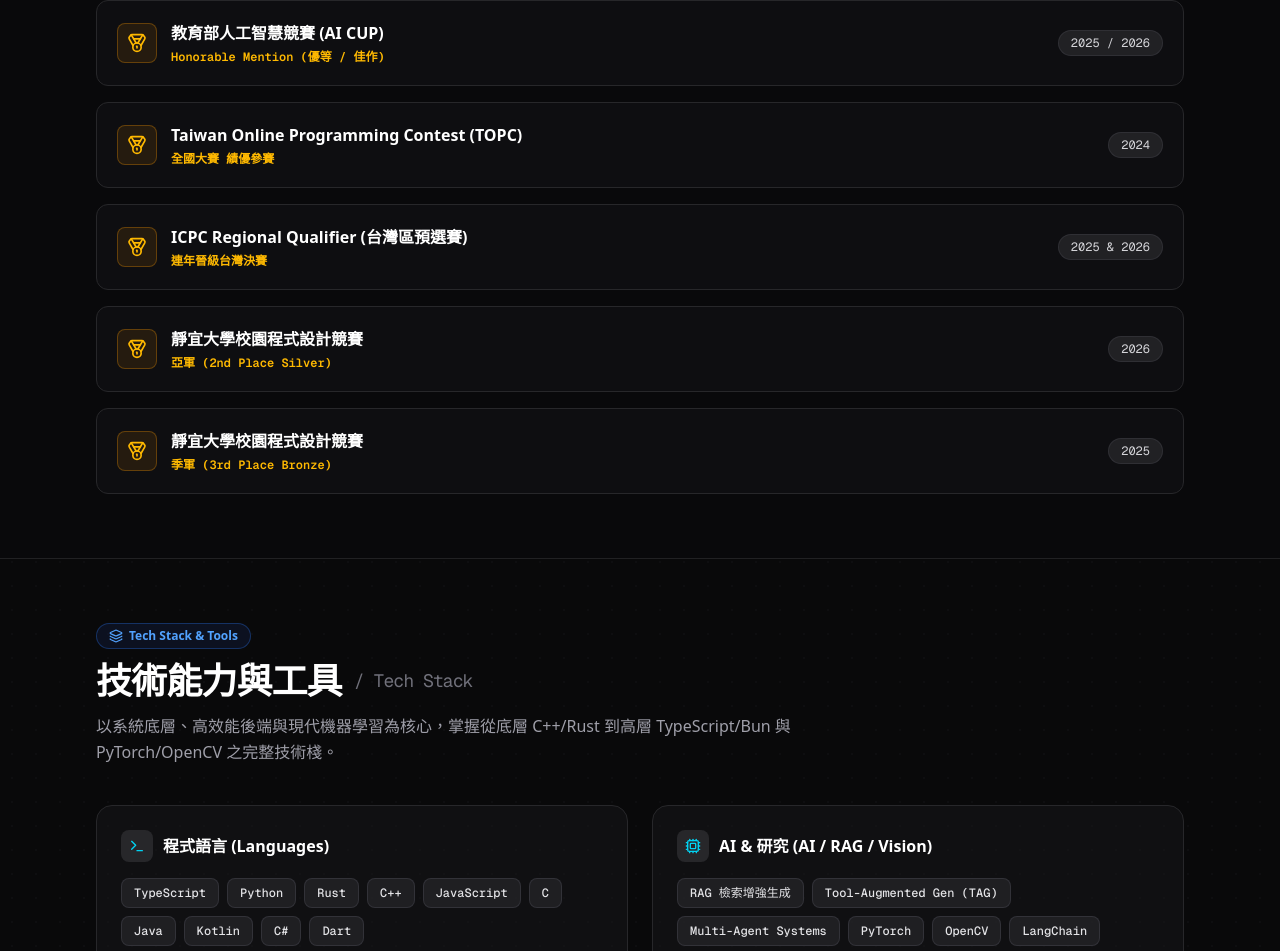
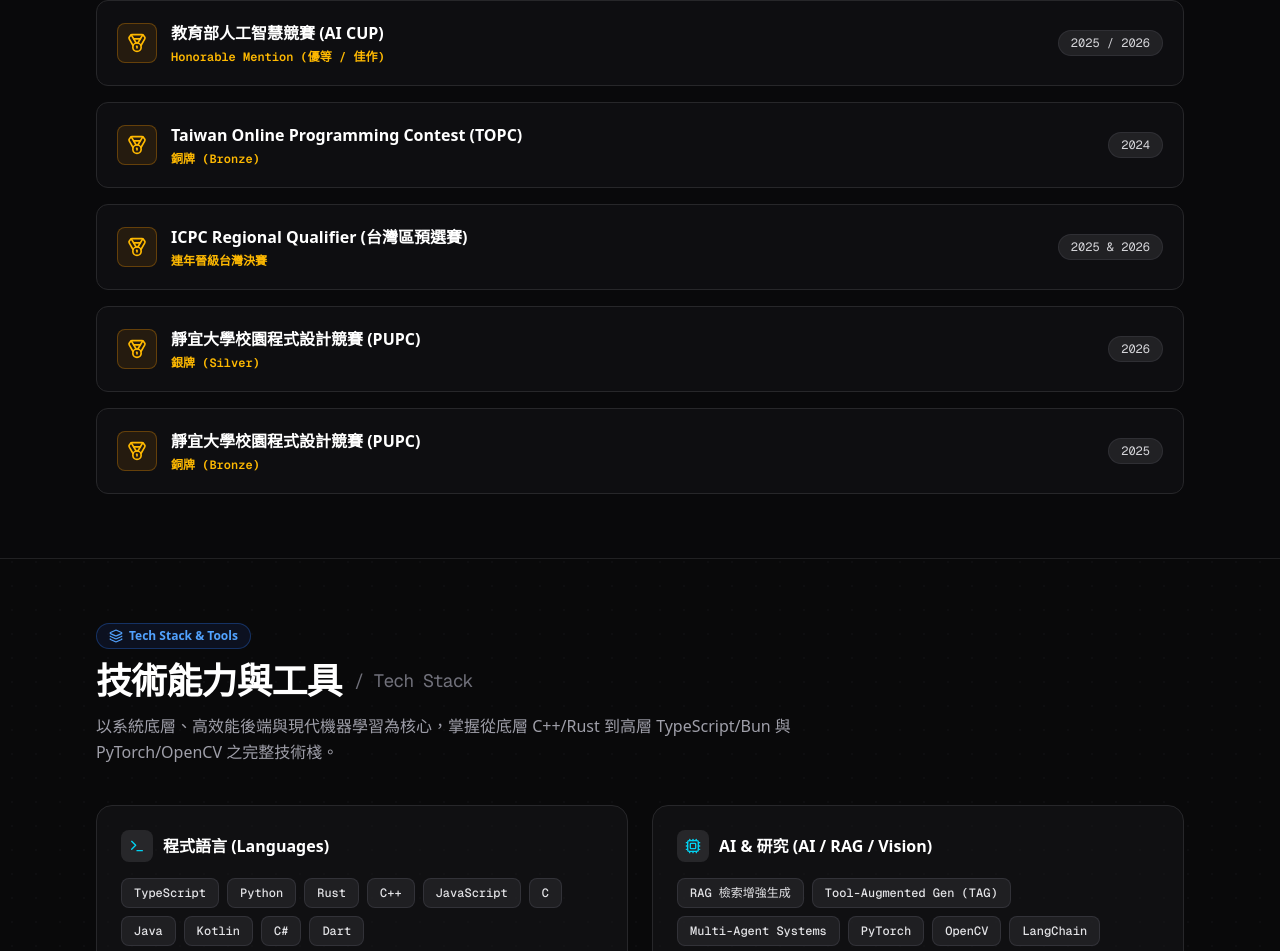
Before and after one commit to archie0732/profile, a Next.js app: page / in a window 1280 px wide. Shown: the part 5234-6185 px from the top of the page. Built offline with nearby package versions, Linux system fonts and the light colour scheme.

Commit message:
fix(awards): update PUPC and TOPC ranking to silver and bronze medals

```diff
--- a/data/portfolioData.ts
+++ b/data/portfolioData.ts
@@ -301,7 +301,7 @@ export const achievements: Achievement[] = [
     id: "topc-2024",
     year: "2024",
     title: "Taiwan Online Programming Contest (TOPC)",
-    award: "全國大賽 績優參賽",
+    award: "銅牌 (Bronze)",
     category: "competition",
   },
   {
@@ -314,15 +314,15 @@ export const achievements: Achievement[] = [
   {
     id: "pu-contest-2026",
     year: "2026",
-    title: "靜宜大學校園程式設計競賽",
-    award: "亞軍 (2nd Place Silver)",
+    title: "靜宜大學校園程式設計競賽 (PUPC)",
+    award: "銀牌 (Silver)",
     category: "competition",
   },
   {
     id: "pu-contest-2025",
     year: "2025",
-    title: "靜宜大學校園程式設計競賽",
-    award: "季軍 (3rd Place Bronze)",
+    title: "靜宜大學校園程式設計競賽 (PUPC)",
+    award: "銅牌 (Bronze)",
     category: "competition",
   },
 ];
```
